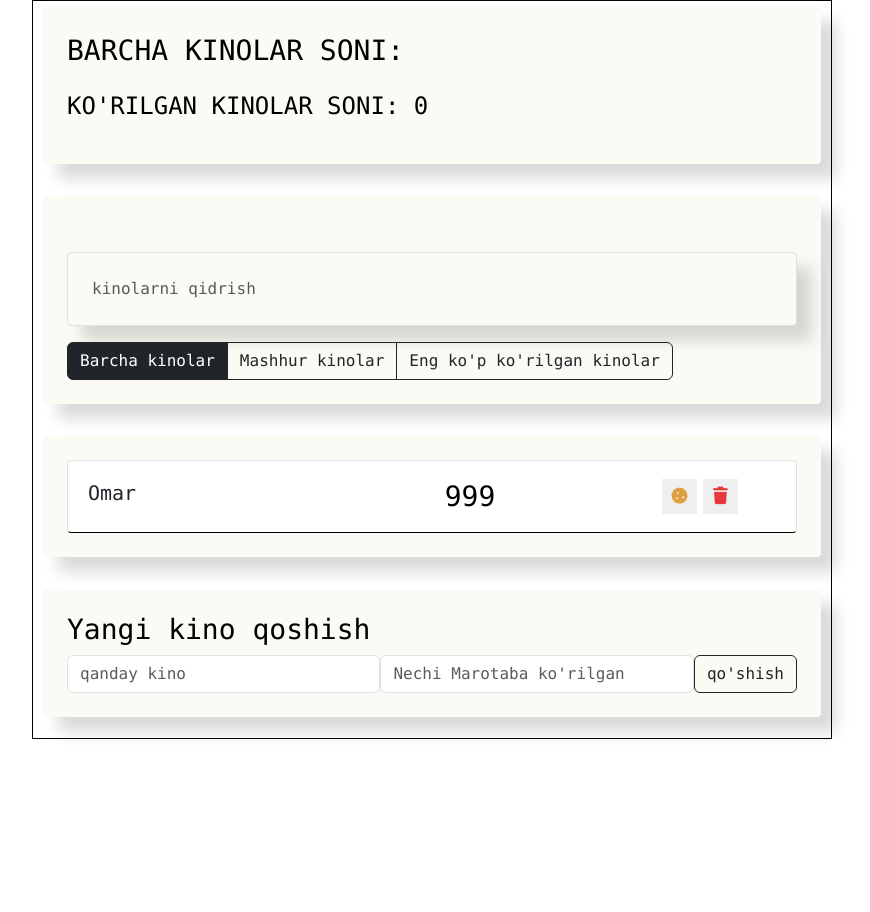
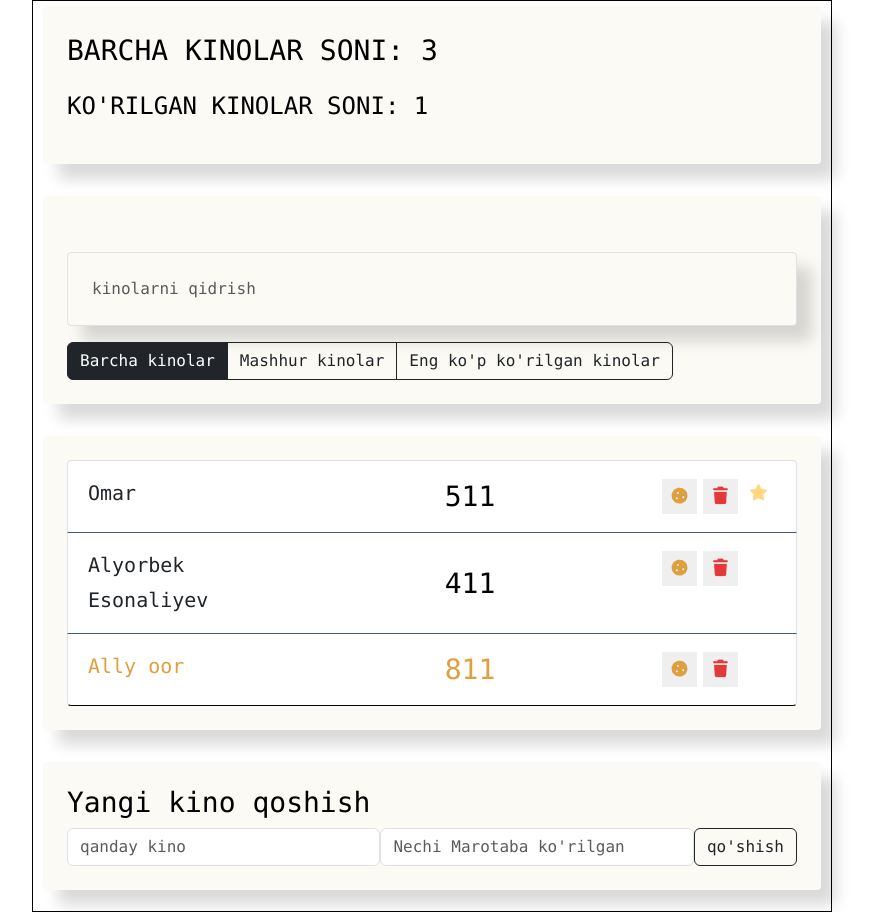
Before and after one commit to esonaliyev05/move, a Vue app: page / in a window 1280 px wide. Shown: the whole page, without its empty margins (208-1078 px from the left). Before the commit the page ends 800 px from the top, so only its background shows below. Built offline with nearby package versions, Linux system fonts and the light colour scheme.

Commit message:
# Props & Bind

```diff
--- a/src/components/app-info/Appinfo.vue
+++ b/src/components/app-info/Appinfo.vue
@@ -1,12 +1,26 @@
 <template>
 <div class="app-info">
-    <p class="fs-3 text-uppercase">BARCHA KINOLAR SONI: </p>
-    <p class="fs-4 text-uppercase">KO'RILGAN KINOLAR SONI: 0</p>
+    <p class="fs-3 text-uppercase">BARCHA KINOLAR SONI:  {{ allMoviesCount }} </p>
+    <p class="fs-4 text-uppercase">KO'RILGAN KINOLAR SONI: {{ favouriteMoviesCount }}</p>
 
 </div>
 </template>
 
 <script>
+export default {
+    props: {
+        allMoviesCount:{
+            type: Number,
+            required: true,
+
+        },
+        favouriteMoviesCount: {
+            type: Number,
+            required: true,
+        }
+
+    }
+}
 
 </script>
 
--- a/src/components/app/App.vue
+++ b/src/components/app/App.vue
@@ -1,25 +1,24 @@
 <template>
   <div class="app font-monospace">
     <div class="content">
-             <Appinfo/>
+      <Appinfo :allMoviesCount="movies.length" :favouriteMoviesCount="movies.filter(c => c.favourite).length"/>
       <div class="serach-panel">
-               <SearchPanel/>
-               <AppFilter/>
+        <SearchPanel />
+        <AppFilter />
       </div>
-          <MovieList/>
-          <MovieAddForm/>
-
+      <MovieList :movies="movies"/>
+      <MovieAddForm />
     </div>
   </div>
 </template>
 <script>
-  import Appinfo from "../app-info/Appinfo.vue"
+import Appinfo from "../app-info/Appinfo.vue";
 import SearchPanel from "../search-panel/SearchPanel.vue";
 import AppFilter from "../app-filter/AppFilter.vue";
 import MovieList from "../movie-list/MovieList.vue";
 import MovieAddForm from "../movie-add-form/MovieAddForm.vue";
 
-export default{
+export default {
   components: {
     Appinfo,
     SearchPanel,
@@ -27,27 +26,47 @@ export default{
     MovieList,
     MovieAddForm,
 
-}
-}
-
+  },
+  data() {
+    return {
+      movies: [
+        {
+          name: "Omar",
+          viewers: 511,
+          favourite: false,
+          like: true,
+        },
+        {
+          name: "Alyorbek Esonaliyev",
+          viewers: 411,
+          favourite: false,
+          like: false,
+        },
+        {
+          name: "Ally oor",
+          viewers: 811,
+          favourite: true,
+          like: false,
+        },
+      ],
+    };
+  },
+};
 </script>
 
 <style>
-
-.app{
+.app {
   height: 100vh;
   color: black;
-
 }
 
-.app .content{
+.app .content {
   width: 800px;
   min-height: 700px;
   background-color: #fff;
   margin: 0 auto;
   padding: 5px 10px;
   border: 1px solid black;
-
 }
 
 .content .serach-panel {
@@ -55,10 +74,6 @@ export default{
   padding: 1.5rem;
   background-color: #fcfaf5;
   border-radius: 4px;
-    box-shadow: 15px 15px 15px rgb(0, 0, 0 , 0.15);
-
-
+  box-shadow: 15px 15px 15px rgb(0, 0, 0, 0.15);
 }
-
-
 </style>
--- a/src/components/movie-list-item/MoveListItem.vue
+++ b/src/components/movie-list-item/MoveListItem.vue
@@ -1,7 +1,7 @@
 <template>
-  <li class="list-group-item d-flex justify-content-between ">
-    <span class="list-group-item-label">Omar</span>
-    <input type="number" class="list-group-item-input" defaultValue="999" />
+  <li class="list-group-item d-flex justify-content-between " :class="[{like: movie.like} , {favourite: movie.favourite}]">
+    <span class="list-group-item-label">{{ movie.name }}</span>
+    <input type="number" class="list-group-item-input" v-bind:value="movie.viewers" />
 
     <div class="d-flex justify-content-center align-iteam-center">
       <button type="button" class="btn-cookie btn-sm">
@@ -15,7 +15,15 @@
   </li>
 </template>
 <script>
-export default {};
+export default {
+    props:{
+        movie: {
+            type: Object,
+            required: true,
+
+        }
+    }
+};
 </script>
 <style scoped>
 .list-group-item {
--- a/src/components/movie-list/MovieList.vue
+++ b/src/components/movie-list/MovieList.vue
@@ -1,12 +1,21 @@
 <template>
   <ul class="movie-list list-group">
-    <MoveListItem/>
+    <MoveListItem v-for="movie in movies" v-bind:movie="movie" />
   </ul>
 </template>
 <script>
-import MoveListItem from '../movie-list-item/MoveListItem.vue';
+import MoveListItem from "../movie-list-item/MoveListItem.vue";
+export default {
+  components: { MoveListItem },
+  props: {
+    movies: {
+      type: Array,
+      required: true,
 
-export default { components: { MoveListItem } };
+    }
+  }
+
+};
 </script>
 <style>
 .movie-list {
```
Lines whose indentation alone changed are shown as unchanged.
